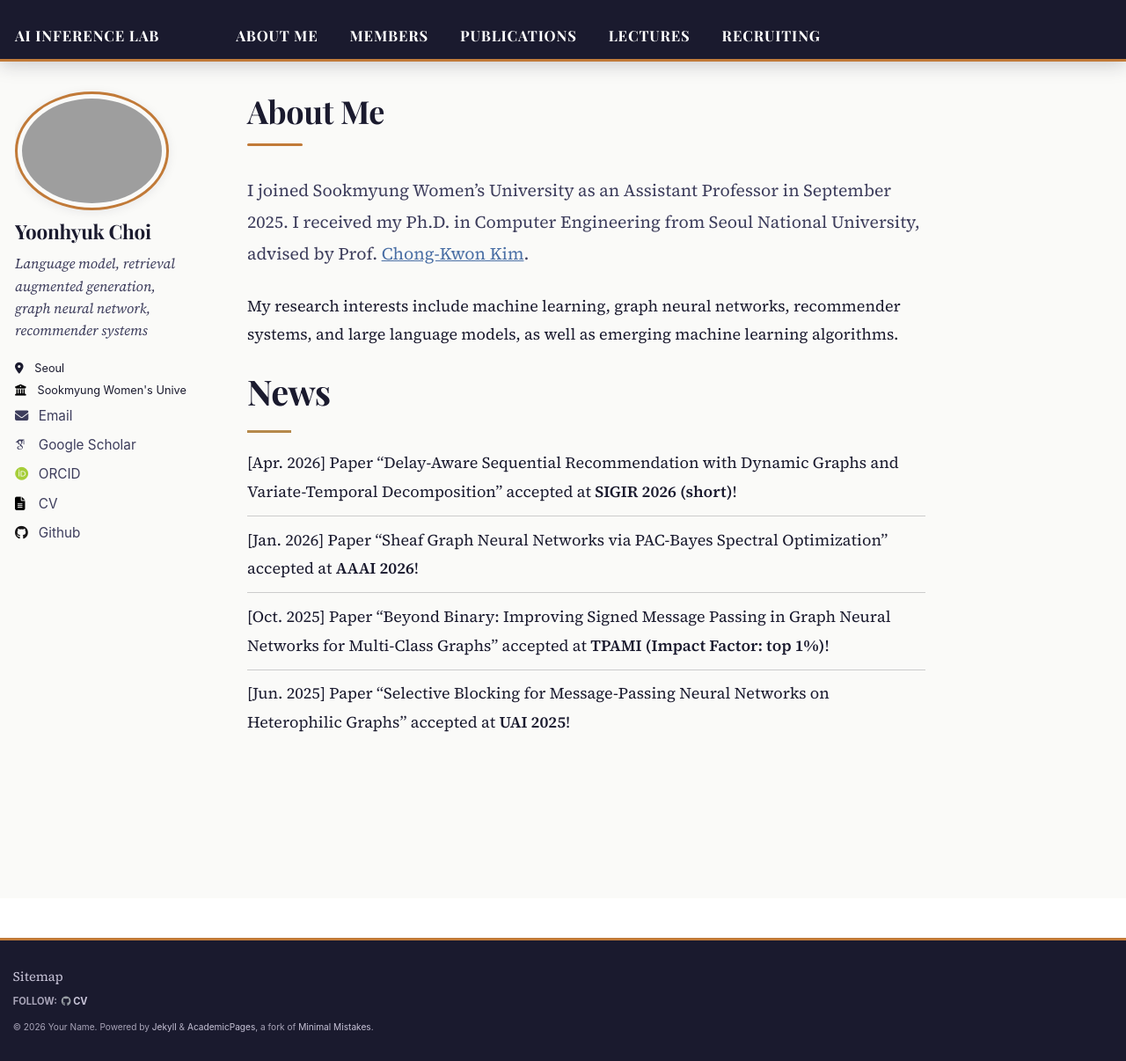
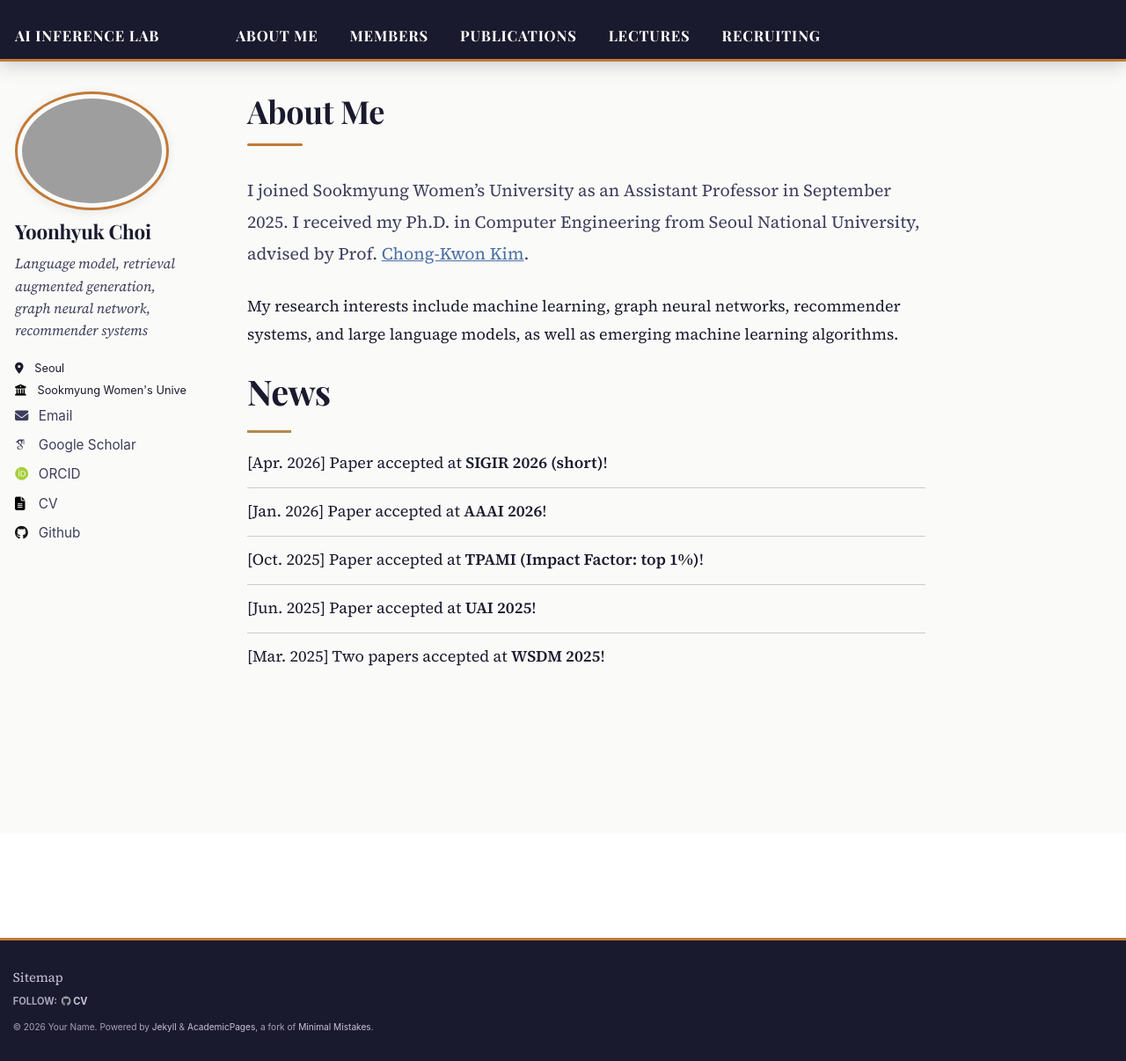
Before and after one commit to ChoiYoonHyuk/ChoiYoonHyuk.github.io, a Jekyll site: the page built from _pages/about.md, in a window 1280 px wide and 1206 px high. Shown: the whole window at 88% size. Built offline with Jekyll 4.4.1, drawn with Linux system fonts in a browser that asks for light colours; some web fonts are replaced.

Commit message:
Update news.yml

```diff
--- a/_data/news.yml
+++ b/_data/news.yml
@@ -1,11 +1,14 @@
 - date: "Apr. 2026"
-  text: "Paper \"Delay-Aware Sequential Recommendation with Dynamic Graphs and Variate-Temporal Decomposition\" accepted at **SIGIR 2026 (short)**!"
+  text: "Paper accepted at **SIGIR 2026 (short)**!"
 
 - date: "Jan. 2026"
-  text: "Paper \"Sheaf Graph Neural Networks via PAC-Bayes Spectral Optimization\" accepted at **AAAI 2026**!"
+  text: "Paper accepted at **AAAI 2026**!"
 
 - date: "Oct. 2025"
-  text: "Paper \"Beyond Binary: Improving Signed Message Passing in Graph Neural Networks for Multi-Class Graphs\" accepted at **TPAMI (Impact Factor: top 1%)**!"
+  text: "Paper accepted at **TPAMI (Impact Factor: top 1%)**!"
 
 - date: "Jun. 2025"
-  text: "Paper \"Selective Blocking for Message-Passing Neural Networks on Heterophilic Graphs\" accepted at **UAI 2025**!"
+  text: "Paper accepted at **UAI 2025**!"
+
+- date: "Mar. 2025"
+  text: "Two papers accepted at **WSDM 2025**!"
```
